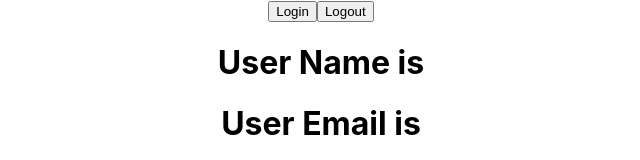
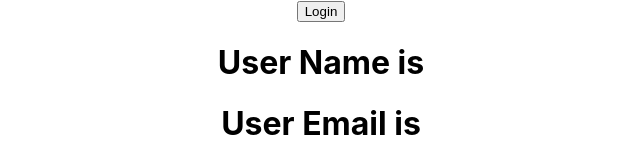
Before and after one commit to KyawZinThant22/TypeScript-Practice, a React (Create React App) app: page / in a window 1280 px wide. Shown: the top 160 px of the page, without its empty margins (319-959 px from the left). Built offline with nearby package versions, Linux system fonts and the light colour scheme.

Commit message:
⚡️ type assertion

```diff
--- a/src/components/state/User.tsx
+++ b/src/components/state/User.tsx
@@ -6,22 +6,19 @@
 };
 
 const User = () => {
-  const [user, setUser] = useState<AuthUser | null>(null);
+  const [user, setUser] = useState<AuthUser>({} as AuthUser);
   const handleLogin = () => {
     setUser({
       name: "brian",
       email: "kyawthant@gmail.com",
     });
   };
-  const handleLogout = () => {
-    setUser(null);
-  };
+
   return (
     <div>
       <button onClick={handleLogin}>Login</button>
-      <button onClick={handleLogout}>Logout</button>
-      <h1>User Name is {user?.name}</h1>
-      <h1>User Email is {user?.email} </h1>
+      <h1>User Name is {user.name}</h1>
+      <h1>User Email is {user.email} </h1>
     </div>
   );
 };
```
